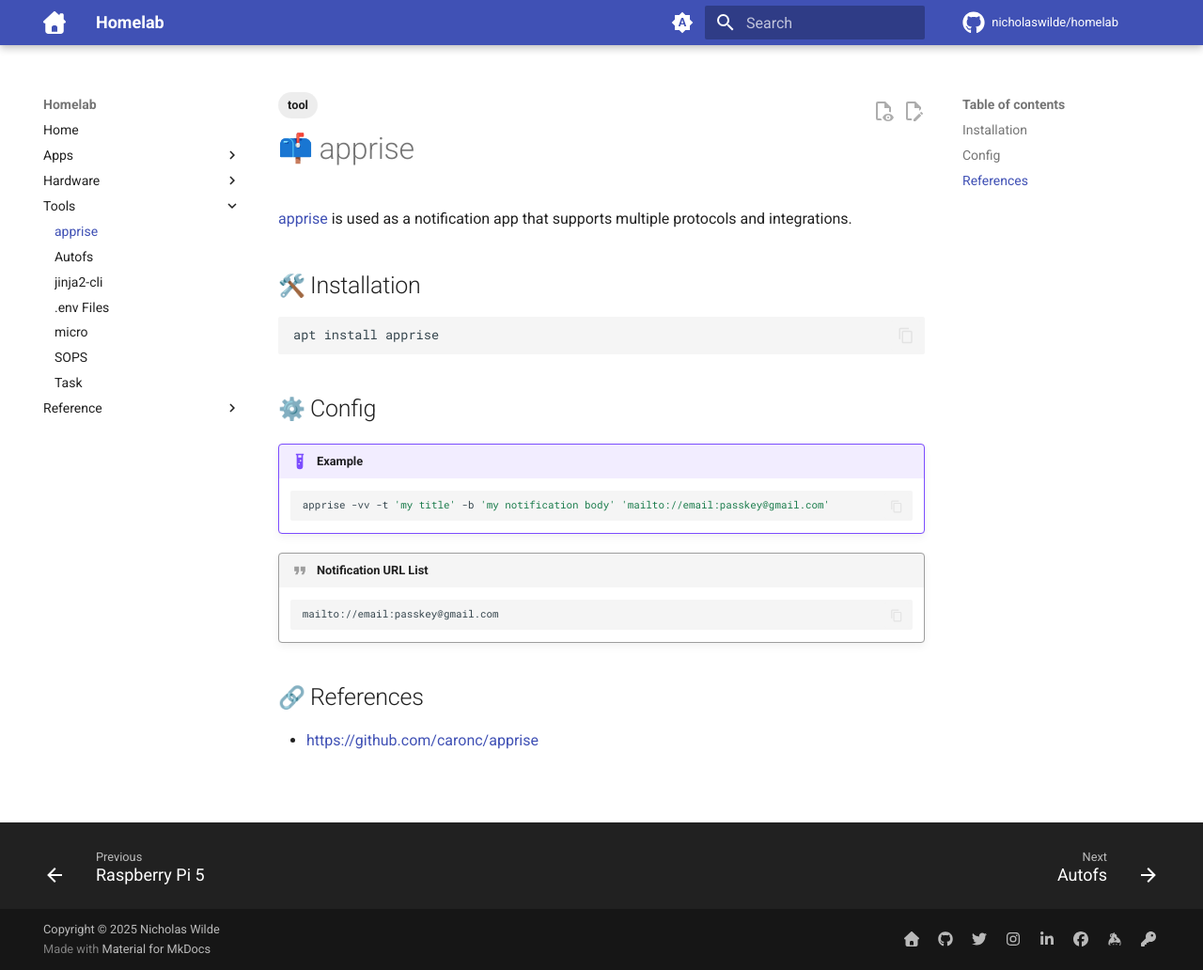
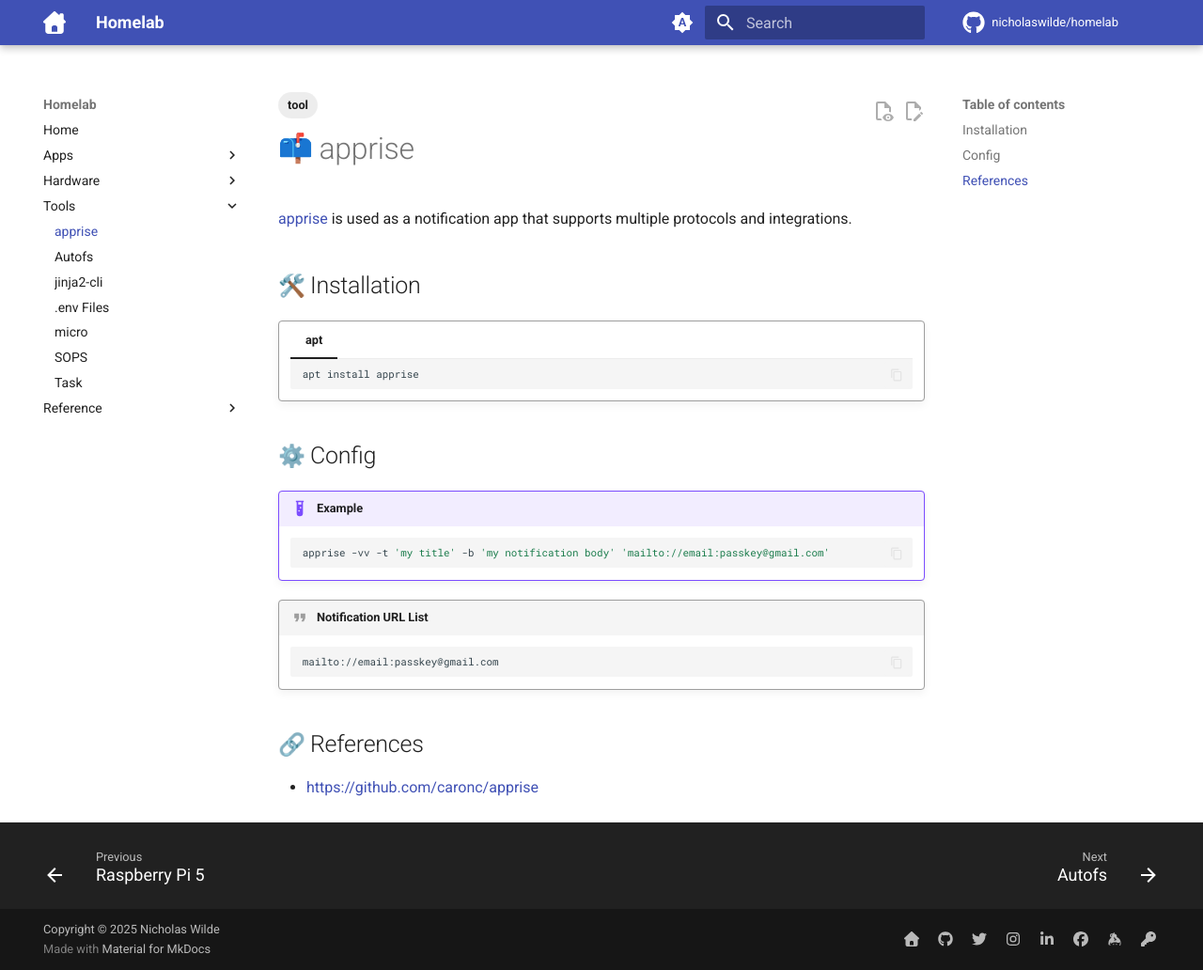
Before and after one commit to nicholaswilde/homelab, an MkDocs documentation site: the page built from docs/tools/apprise.md, in a window 1280 px wide and 1032 px high. Shown: the whole window at 94% size. Built offline with MkDocs 1.6.1 and Material for MkDocs 9.7.7, drawn with Linux system fonts in a browser that asks for light colours; emoji names are drawn with the system emoji font; comment, search, counter and statistics services are not loaded.

Commit message:
update
Signed-off-by: nιcнolaѕ wιlde <ncwilde43@gmail.com>

````diff
--- a/docs/tools/apprise.md
+++ b/docs/tools/apprise.md
@@ -8,9 +8,13 @@
 
 ## :hammer_and_wrench: Installation
 
-```shell
-apt install apprise
-```
+!!! quote ""
+
+    === "apt"
+
+        ```shell
+        apt install apprise
+        ```
 
 ## :gear: Config
 
````
